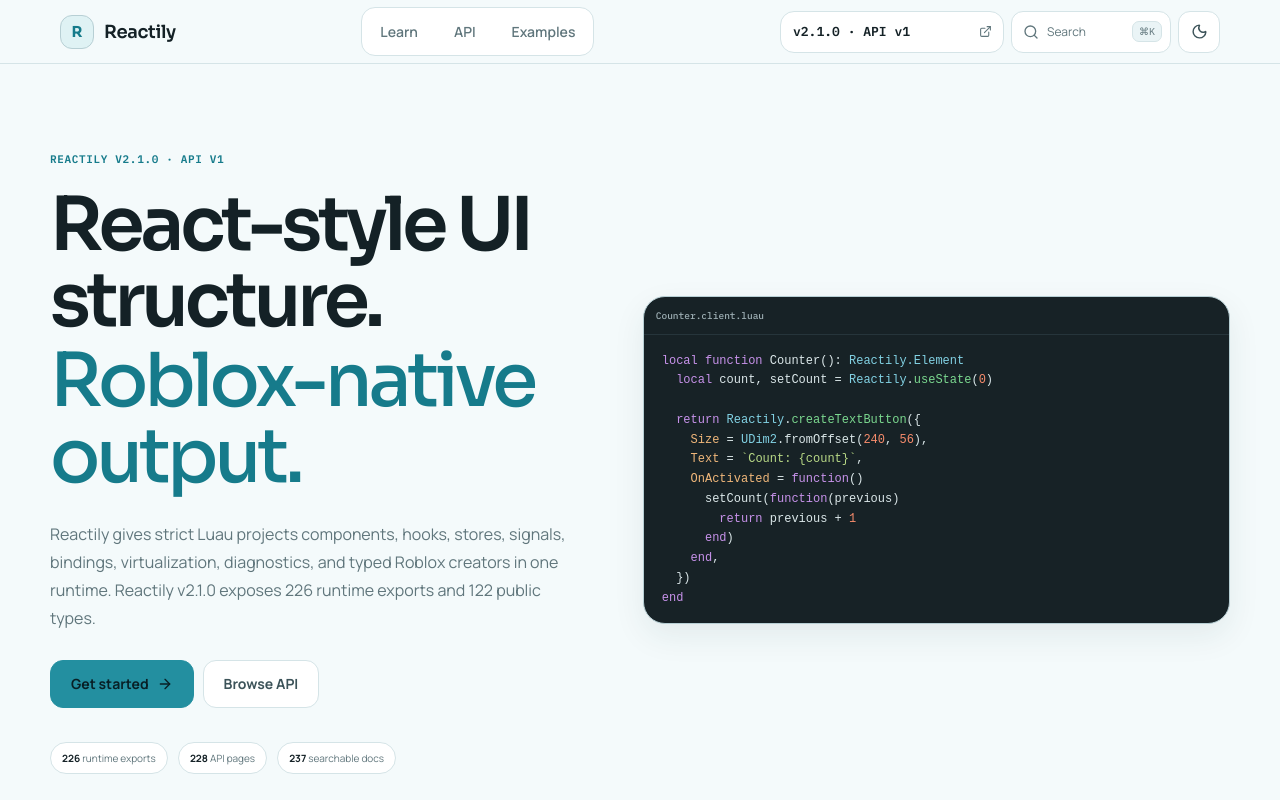
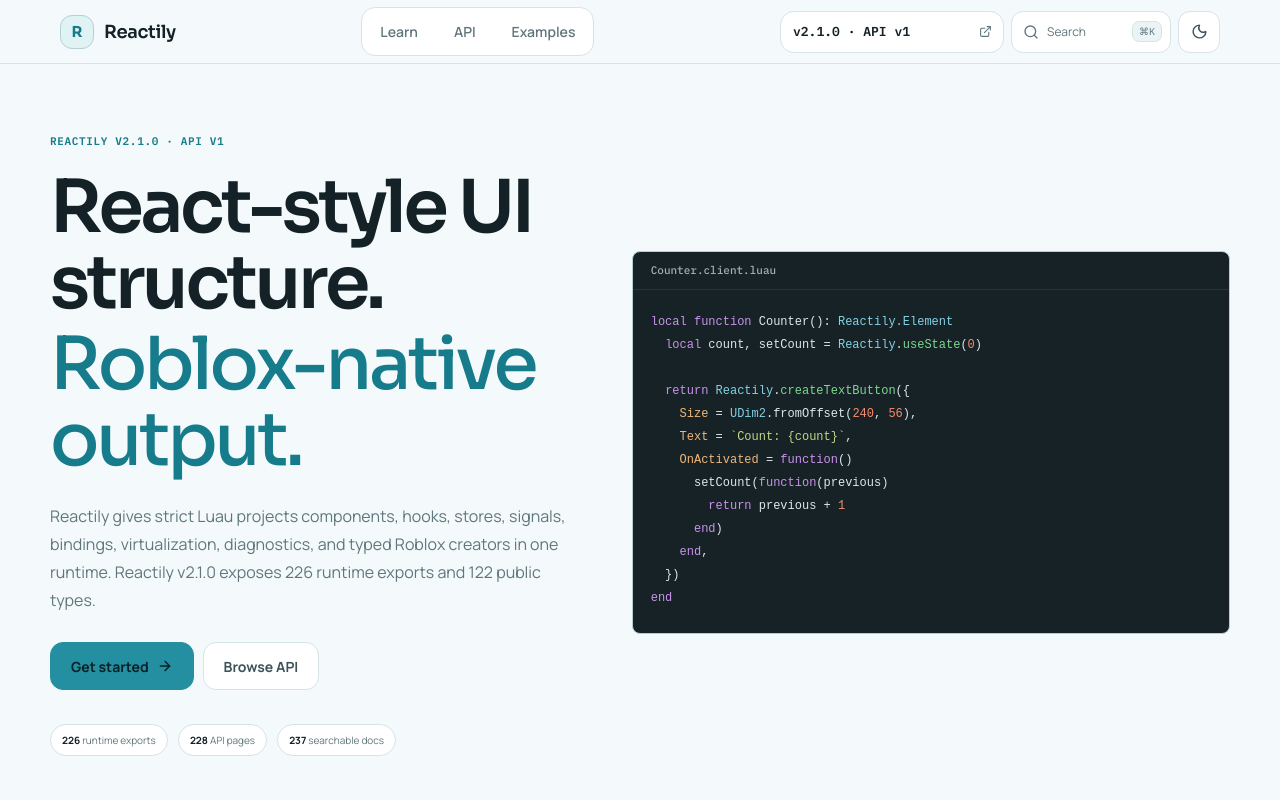
Before and after one commit to lily-studios/Reactily, a React (Vite) app in the folder reactily-website/: page / in a window 1280 px wide. Shown: the top 800 px of the page. Built offline with nearby package versions, Linux system fonts and the light colour scheme.

Commit message:
style(docs): improve API, Learn, and code readability with aligned flat layouts

```diff
--- a/reactily-website/src/styles.css
+++ b/reactily-website/src/styles.css
@@ -3194,3 +3194,65 @@
     line-height: 1.48;
   }
 }
+
+
+/* Documentation readability and flat-layout refinements. */
+.heroSection .heroLayout {
+  min-height: min(690px, calc(100svh - var(--header-height)));
+  gap: clamp(20px, 4vw, 64px);
+  padding-top: 64px;
+  padding-bottom: 64px;
+}
+.heroSection .heroCopy { padding-top: 0; }
+.heroSection .heroCopy h1 {
+  font-size: clamp(46px, 5.7vw, 84px);
+  line-height: 1.04;
+  letter-spacing: -0.045em;
+}
+.heroSection .heroCopy > p,
+.heroSection .heroActions { margin-left: 0; }
+.heroSection .heroVisualColumn { align-self: center; padding-bottom: 0; min-width: 0; }
+.heroSection .terminalCard { border-radius: 8px; box-shadow: none; }
+.heroSection .terminalTopbar {
+  display: flex;
+  justify-content: space-between;
+  min-height: 38px;
+  padding: 0 18px;
+  font-size: 11px;
+}
+.heroSection .terminalFile { justify-self: auto; }
+.heroSection .terminalCode {
+  padding: 20px 18px 24px;
+  font-size: clamp(10px, 1vw, 12px);
+  line-height: 1.75;
+}
+.apiGroupsGrid { grid-template-columns: repeat(2, minmax(0, 1fr)); gap: 16px; align-items: start; }
+.apiGroupCard { min-height: 0; padding: 24px; border-radius: 8px; }
+.apiGroupCard:nth-child(4n + 1) { transform: none; }
+.apiFunctionList a { min-height: 43px; padding-inline: 8px; }
+.apiFunctionList a:focus-visible, .sidebarLinks a:focus-visible,
+.apiMore:focus-visible, .tableOfContents a:focus-visible {
+  outline: 2px solid var(--accent);
+  outline-offset: 2px;
+}
+.apiMore { cursor: pointer; padding: 10px 4px; border: 0; background: transparent; font: inherit; font-size: 12px; font-weight: 700; }
+.apiGroupHeader h2 { font-size: 18px; line-height: 1.35; }
+.docsArticle { padding: 48px clamp(22px, 4vw, 54px) 90px; }
+.docHeader { margin-bottom: 26px; padding-bottom: 24px; }
+.docHeader h1 { font-size: clamp(34px, 4vw, 52px); line-height: 1.13; overflow-wrap: anywhere; }
+.docHeader p { font-size: 15px; }
+.markdownBody { font-size: 15px; line-height: 1.78; }
+.markdownBody h2 { font-size: 25px; margin-top: 38px; margin-bottom: 14px; }
+.markdownBody h3 { font-size: 19px; margin-top: 27px; margin-bottom: 11px; }
+.markdownBody p, .markdownBody li { max-width: 76ch; }
+.markdownBody table { display: block; overflow-x: auto; font-size: 12px; }
+.markdownBody th, .markdownBody td { min-width: 90px; }
+.markdownBody .codeBlock { border-radius: 8px; }
+.markdownBody .codeBlock pre { padding: 16px 18px; }
+.markdownBody .codeBlock pre code { font-size: 12px; line-height: 1.7; }
+.tableOfContents a { font-size: 12px; line-height: 1.6; }
+.sidebarLinks a { font-size: 13px; line-height: 1.5; }
+@media (max-width: 900px) {
+  .apiGroupsGrid { grid-template-columns: 1fr; }
+  .heroSection .heroLayout { min-height: 0; }
+}
```
